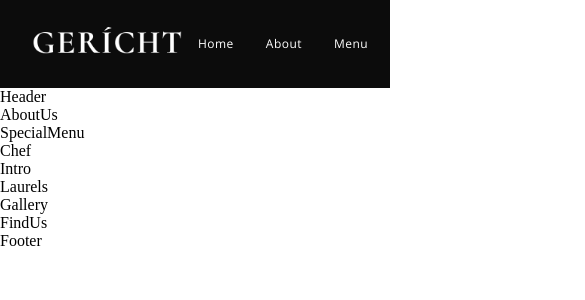
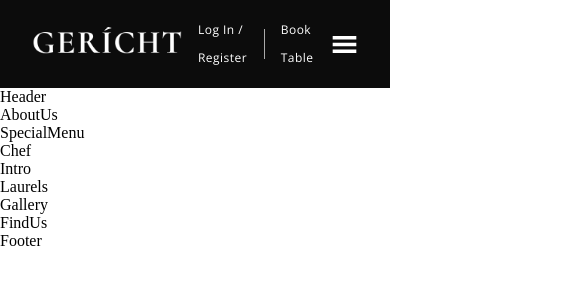
Before and after one commit to Niranjan-GopaL/Gericht, a React (Create React App) app: page / in a window 390 px wide. Shown: the top 300 px of the page, 585 px wide, since content can reach past the window. Built offline with nearby package versions, Linux system fonts and the light colour scheme; a web font is replaced by a local one.

Commit message:
Navbar responsiveness by media query implimented

```diff
--- a/src/components/Navbar/Navbar.css
+++ b/src/components/Navbar/Navbar.css
@@ -37,7 +37,7 @@
     cursor: pointer;
 }
 
-.app__navbar-links:hover{
+.app__navbar-links li:hover {
     color: var(--color-grey);
 }
 
@@ -55,3 +55,57 @@
 .app__navbar-login a:hover {
     border-bottom: 1px solid var(--color-golden);
 }
+
+/* The grey septum between login and book table */
+.app__navbar-login div {
+    width: 1px;
+    height: 30px;
+    background-color: var(--color-grey);
+}
+
+/* We'll hide it for big screen but once we implement media queries we'll bring it into play */
+.app__navbar-smallscreen{
+    display: none;
+}
+
+.app__navbar-smallscreen_   overlay{
+    position: fixed;
+
+    /* we want it to cover the entire page */
+    top: 0;
+    left: 0;
+    width: 100%;
+    height: 100vh;
+    background: var(--color-black);
+    transition: 0.5s ease;
+
+    /* we need to display menu items in column-wise */
+    flex-direction: column;
+    /* this means the overlay will be over the actual page */
+    z-index: 5;
+}
+
+.app__navbar-smallscreen_overlay .overlay__close {
+    font-size: 27;
+    color: var(--color-golden);
+    cursor: pointer;
+
+    position: absolute;
+    top: 20px;
+    right: 20px;
+}
+
+/* So it now what all styling we did is hidden but now we'll implement the media query */
+
+@media screen and (max-width : 1150px ) {
+    /* In small screen we are hiding the large screen navbar */
+    .app__navbar-links{
+        display: none;
+    }
+
+    .app__navbar-smallscreen{
+        display: flex;
+        /* if you do till display:flex; then you can code for what to happen when we click the menu icon */
+    }
+
+}
--- a/src/components/Navbar/Navbar.jsx
+++ b/src/components/Navbar/Navbar.jsx
@@ -1,4 +1,4 @@
-import React from 'react';
+import React,{ useState } from 'react';
 import {GiHamburgerMenu } from 'react-icons/gi';
 import {MdOutlineRestaurantMenu} from 'react-icons/md';
 
@@ -7,11 +7,16 @@
 
 // Throughout the projecet CSS BEM model is followed
 
-const Navbar = () => (
+const Navbar = () =>  {
+  const [toggleMenu, setToggleMenu] = useState(false);
+
+  return(
     <nav className='app__navbar'>
+
       <div className='app__navbar-logo'>
         <img src={images.gericht} alt="app logo" />
       </div>
+
       <ul className='app__navbar-links'>
         <li className='p__opensans'><a href="#H  ome">Home</a></li>
         <li className='p__opensans'><a href="#About">About</a></li>
@@ -19,13 +24,32 @@
         <li className='p__opensans'><a href="#Awards">Awards</a></li>
         <li className='p__opensans'><a href="#Contact">Contact</a></li>
       </ul>
+
       <div className='app__navbar-login'>
           <a href="#login" className='p__opensans'>Log In / Register</a>
-        {/* empty space */}
+          {/* can be used as empty space or a septum line (like how we used here)  */}
           <div />
           <a href="/" className='p__opensans'>Book Table</a>
       </div>
+
+      <div className='app__navbar-smallscreen'>
+        {/* just type <GiH and then the drop down list will come , remember '<' we have to type */}
+        <GiHamburgerMenu color='#fff' fontSize={27} onClick={ () => setToggleMenu(true) } />
+        {/* A new dynamic code black , if toggleMenu is true the below elemnts get rendered*/}
+        { toggleMenu && (
+            <div className='app__navbar-smallscreen_overlay flex__center slide-bottom'>
+              <MdOutlineRestaurantMenu fontSize={27} className='overlay__close' onClick={ () => setToggleMenu(false) } />
+              <ul className='app__navbar-smallscreen-links'>
+                <li className='p__opensans'><a href="#H  ome">Home</a></li>
+                <li className='p__opensans'><a href="#About">About</a></li>
+                <li className='p__opensans'><a href="#Menu">Menu</a></li>
+                <li className='p__opensans'><a href="#Awards">Awards</a></li>
+                <li className='p__opensans'><a href="#Contact">Contact</a></li>
+              </ul>
+            </div>
+        )}
+      </div>
     </nav>
-);
-
+  )
+}
 export default Navbar;
```
Lines whose indentation alone changed are shown as unchanged.
